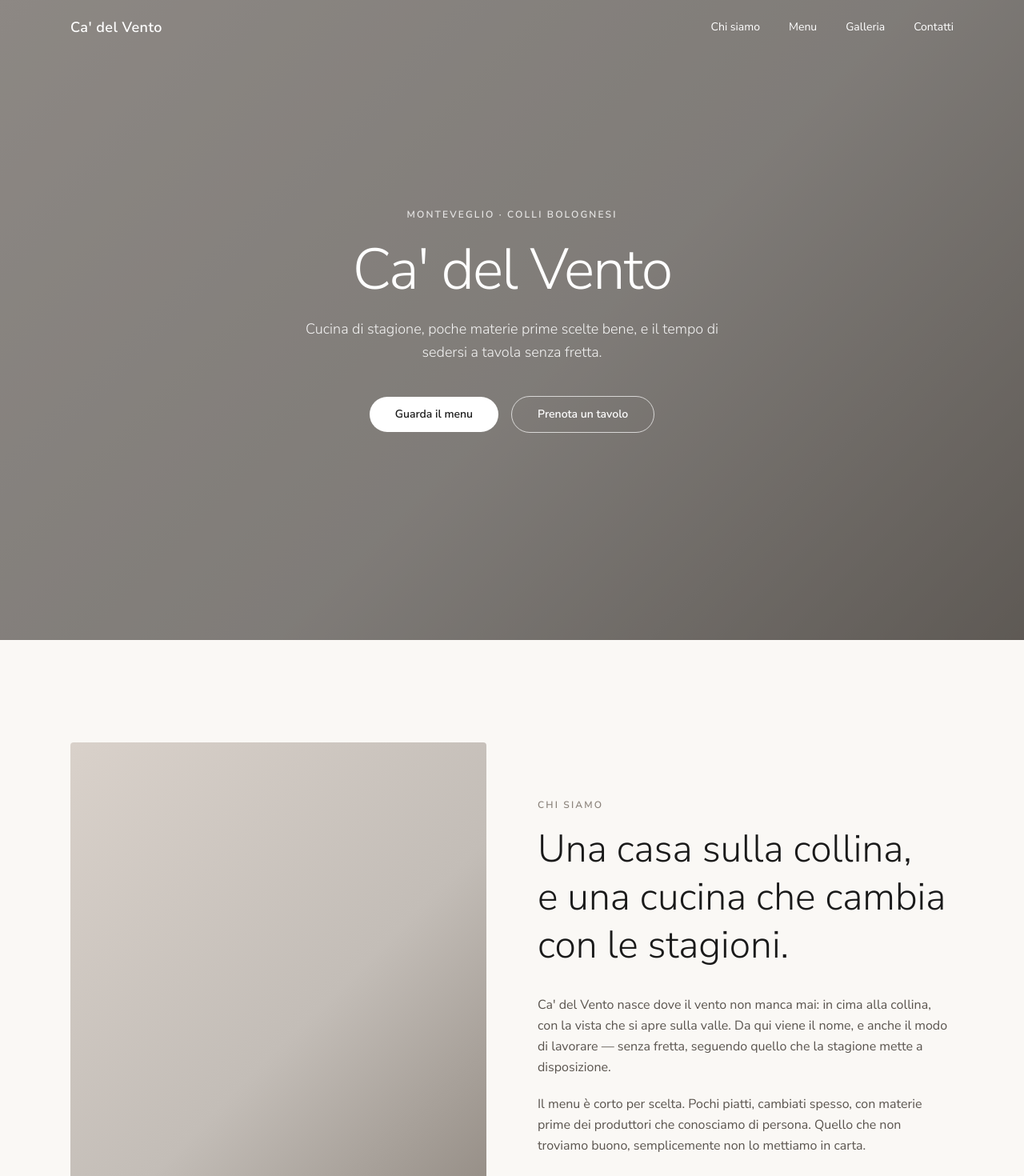
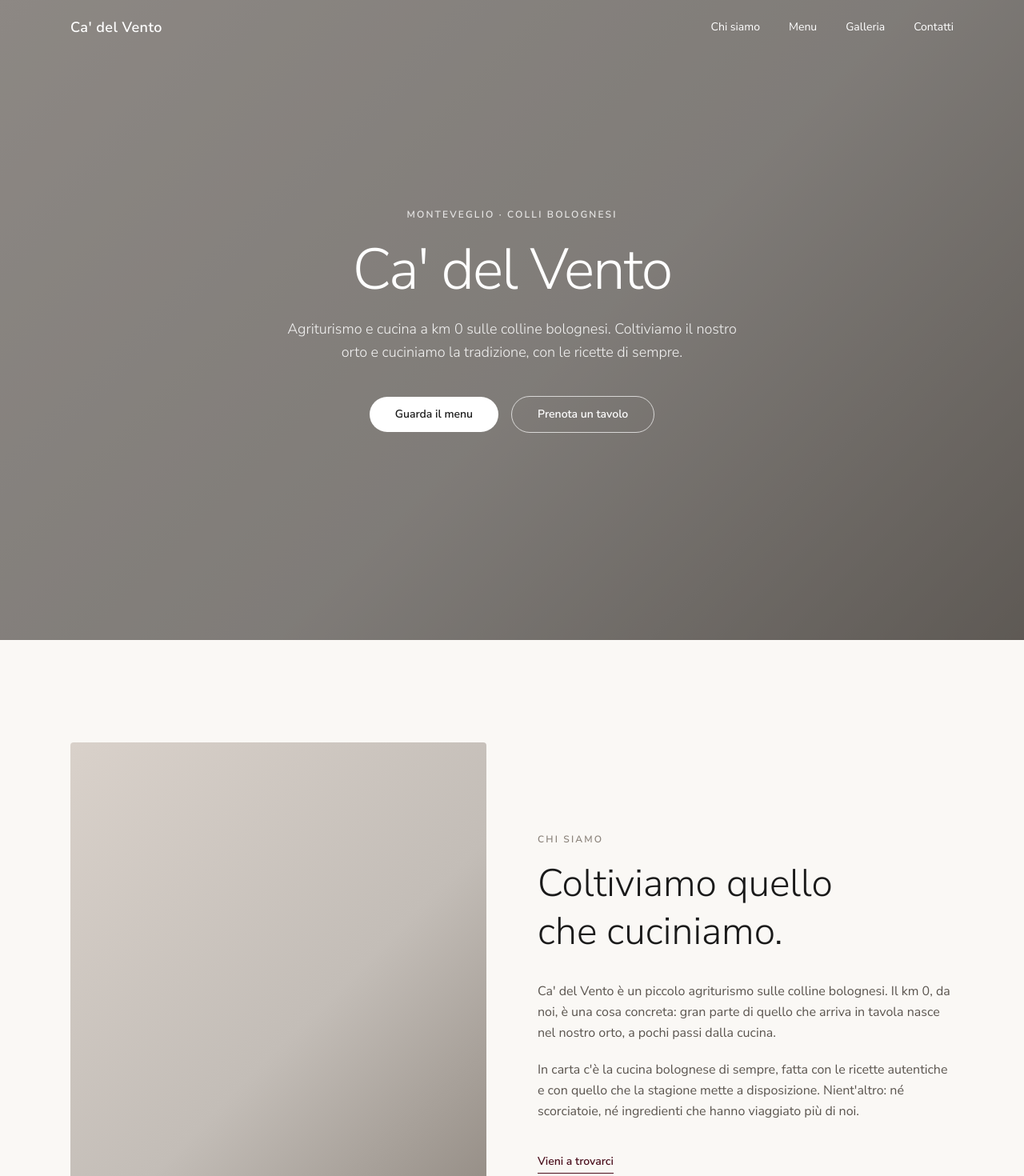
Before and after one commit to retrojesh/CaDelVento, a React (Vite) app: page / in a window 1280 px wide. Shown: the top 1470 px of the page at 80% size. Built offline with nearby package versions, Linux system fonts and the light colour scheme.

Commit message:
Riscrive i testi come agriturismo a km 0

```diff
--- a/index.html
+++ b/index.html
@@ -7,7 +7,7 @@
 
     <meta
       name="description"
-      content="Ca' del Vento — trattoria a Monteveglio, sui colli bolognesi. Orari, contatti e prenotazioni allo 051 284 5582."
+      content="Agriturismo a Monteveglio, sulle colline bolognesi: cucina a km 0 con le verdure del nostro orto e le ricette della tradizione. Prenotazioni allo 051 284 5582."
     />
 
     <link rel="preconnect" href="https://fonts.googleapis.com" />
@@ -17,7 +17,7 @@
       rel="stylesheet"
     />
 
-    <title>Ca' del Vento</title>
+    <title>Ca' del Vento — Agriturismo e cucina a km 0, Monteveglio</title>
   </head>
   <body>
     <div id="root"></div>
--- a/src/components/ChiSiamo.tsx
+++ b/src/components/ChiSiamo.tsx
@@ -12,26 +12,22 @@ function ChiSiamo() {
         <div>
           <p className="occhiello">Chi siamo</p>
 
-          {/* TODO: tutti i testi qui sotto sono una bozza, da rivedere con i titolari */}
           <h2 className="mt-4 text-4xl font-light leading-tight md:text-5xl">
-            Una casa sulla collina,
+            Coltiviamo quello
             <br />
-            e una cucina che cambia
-            <br />
-            con le stagioni.
+            che cuciniamo.
           </h2>
 
           <div className="mt-8 space-y-5 text-inchiostro-tenue leading-relaxed">
             <p>
-              Ca' del Vento nasce dove il vento non manca mai: in cima alla
-              collina, con la vista che si apre sulla valle. Da qui viene il
-              nome, e anche il modo di lavorare — senza fretta, seguendo quello
-              che la stagione mette a disposizione.
+              Ca' del Vento è un piccolo agriturismo sulle colline bolognesi. Il
+              km 0, da noi, è una cosa concreta: gran parte di quello che arriva
+              in tavola nasce nel nostro orto, a pochi passi dalla cucina.
             </p>
             <p>
-              Il menu è corto per scelta. Pochi piatti, cambiati spesso, con
-              materie prime dei produttori che conosciamo di persona. Quello che
-              non troviamo buono, semplicemente non lo mettiamo in carta.
+              In carta c'è la cucina bolognese di sempre, fatta con le ricette
+              autentiche e con quello che la stagione mette a disposizione. Nient'altro:
+              né scorciatoie, né ingredienti che hanno viaggiato più di noi.
             </p>
           </div>
 
--- a/src/components/Hero.tsx
+++ b/src/components/Hero.tsx
@@ -15,10 +15,9 @@ function Hero() {
           Ca' del Vento
         </h1>
 
-        {/* TODO: sostituire con il claim definitivo */}
         <p className="mx-auto mt-6 max-w-xl text-lg font-light leading-relaxed text-white/90">
-          Cucina di stagione, poche materie prime scelte bene, e il tempo di
-          sedersi a tavola senza fretta.
+          Agriturismo e cucina a km 0 sulle colline bolognesi. Coltiviamo il
+          nostro orto e cuciniamo la tradizione, con le ricette di sempre.
         </p>
 
         <div className="mt-10 flex flex-col items-center justify-center gap-4 sm:flex-row">
--- a/src/index.css
+++ b/src/index.css
@@ -34,6 +34,11 @@
     overflow-x: hidden;
     scroll-behavior: smooth;
   }
+
+  /* Saltando a un'ancora, l'header fisso coprirebbe l'inizio della sezione */
+  section[id] {
+    scroll-margin-top: 5rem;
+  }
 }
 
 @layer components {
```
Also changed, not shown: 1 other file (tests, documents, lock files or other folders).
